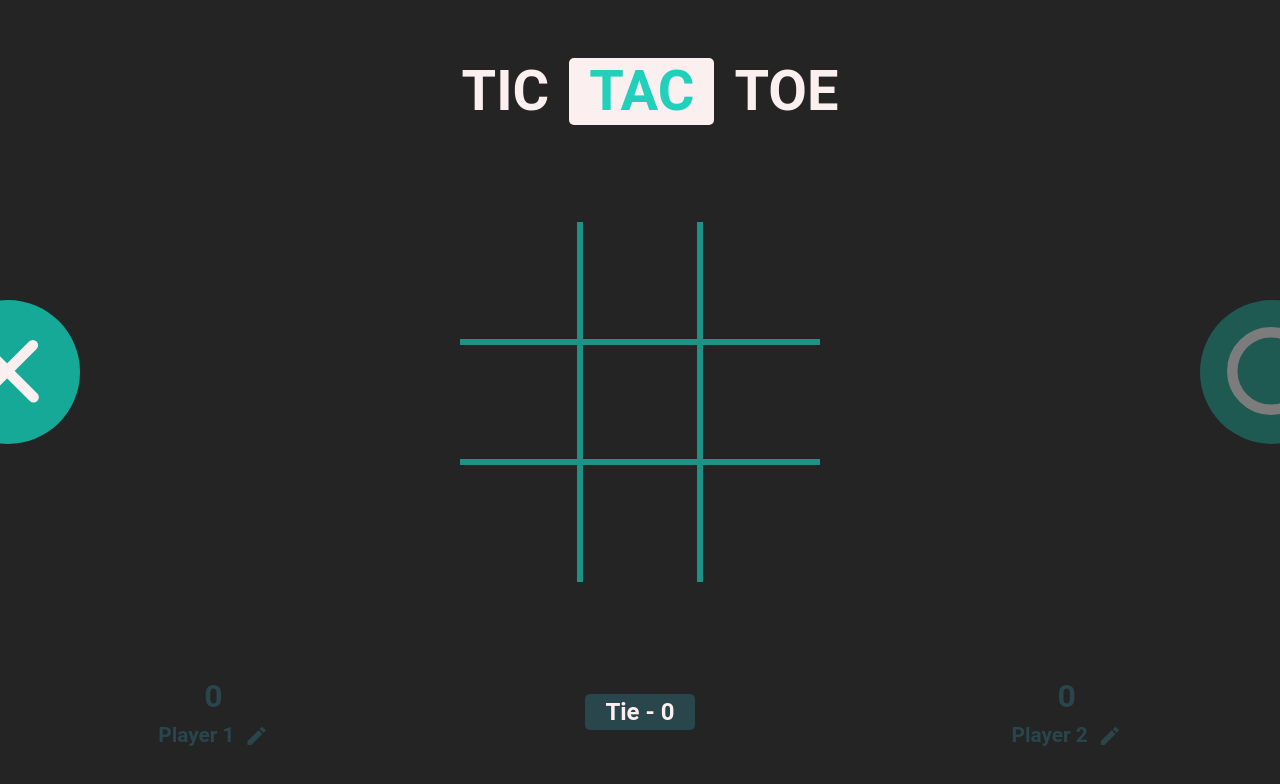
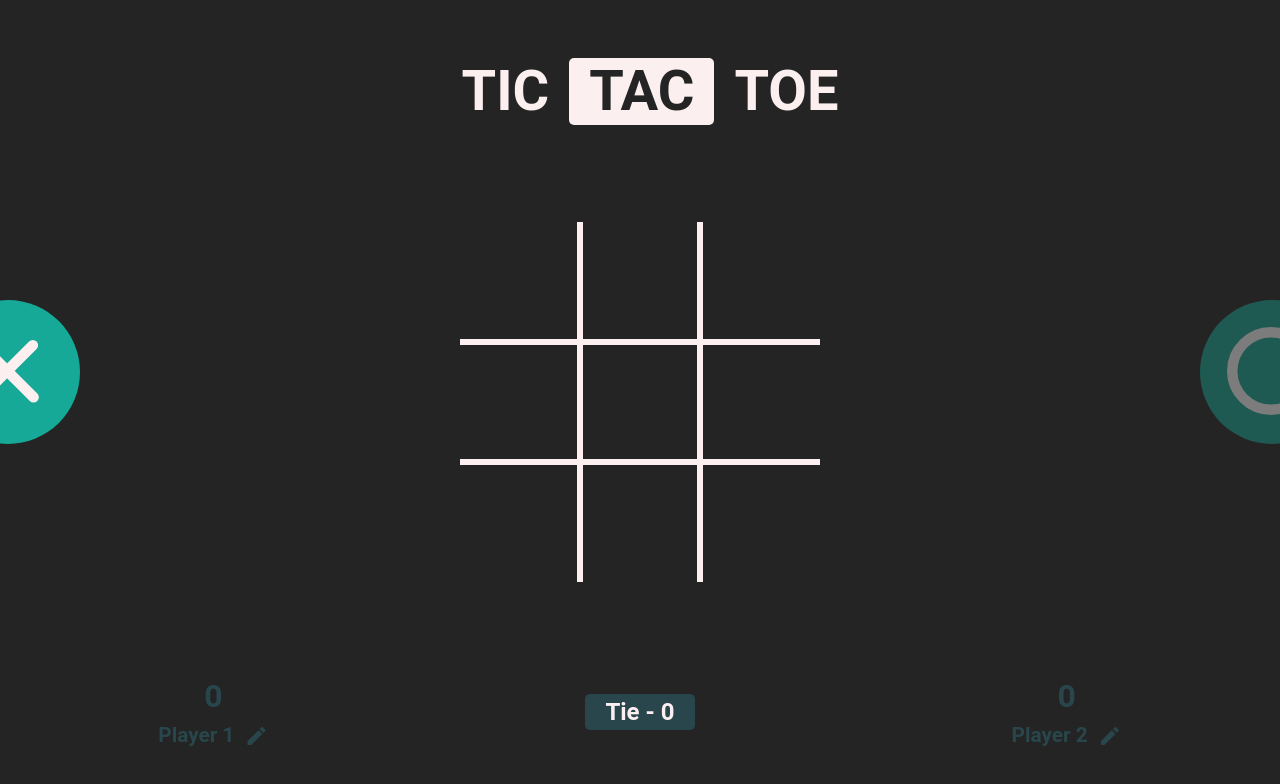
Before and after one commit to Devik225/Mini-Projects, a website built with Parcel: page TIC TAC TOE/index.html in a window 1280 px wide. Shown: the top 784 px of the page. Built offline with nearby package versions, Linux system fonts and the light colour scheme.

Commit message:
Create main.css

```diff
--- a/TIC TAC TOE/css/main.css
+++ b/TIC TAC TOE/css/main.css
@@ -33,7 +33,7 @@ body{
   margin-left: 20px;
   margin-right: 20px;
   background-color: #FCEFEF;
-  color: #20D0BB;
+  color: #242424;
   padding-left:20px;
   padding-right:20px;
   padding-top: -10px;
@@ -58,7 +58,7 @@ body{
 .cell{
   width: 120px;
   height: 120px;
-  border: 3.5px solid #1C9384;
+  border: 3.5px solid #FCEFEF;
 }
 
 .cell:first-child, .cell:nth-child(2), .cell:nth-child(3){
```
